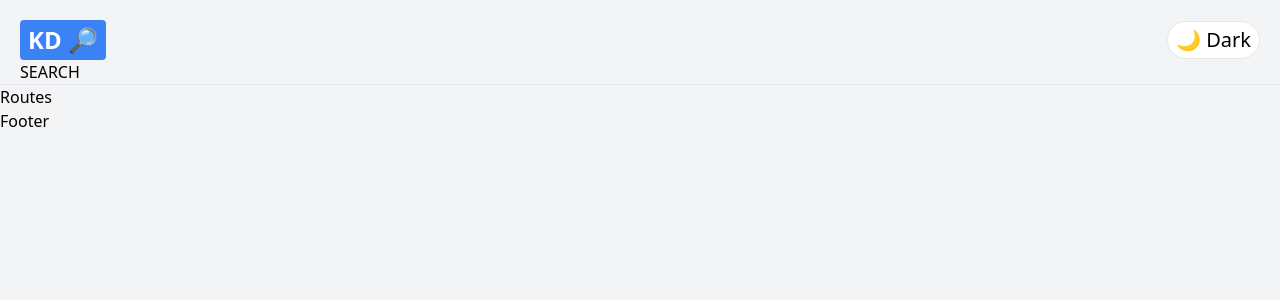
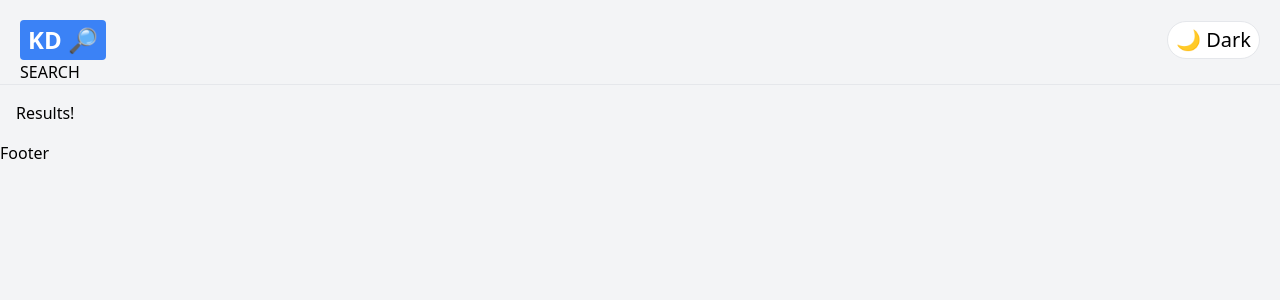
Before and after one commit to rlinsdev/g-search, a React (Create React App) app: page /search in a window 1280 px wide. Shown: the top 300 px of the page. Built offline with nearby package versions, Linux system fonts and the light colour scheme.

Commit message:
Results Component

```diff
--- /dev/null
+++ b/src/components/Results.jsx
@@ -0,0 +1,9 @@
+import React from 'react'
+
+export const Results = () => {
+  return (
+    <div>
+      Results!
+    </div>
+  )
+}
--- a/src/components/Routes.jsx
+++ b/src/components/Routes.jsx
@@ -1,11 +1,19 @@
 import React from 'react';
-
+import { Switch, Route, Redirect } from 'react-router-dom';
+import { Results } from './Results';
 
 export const Routes = () => {
   return (
-    <div>
-        <h1>Routes</h1>
+    <div className="p-4">
+        <Switch>
+          <Route exact path="/">
+            <Redirect to="/search" />
+          </Route>
+          <Route exact path={['/search', '/images', '/news', '/videos']}>
+            <Results />
+          </Route>
 
+        </Switch>
     </div>
   )
 }
```
